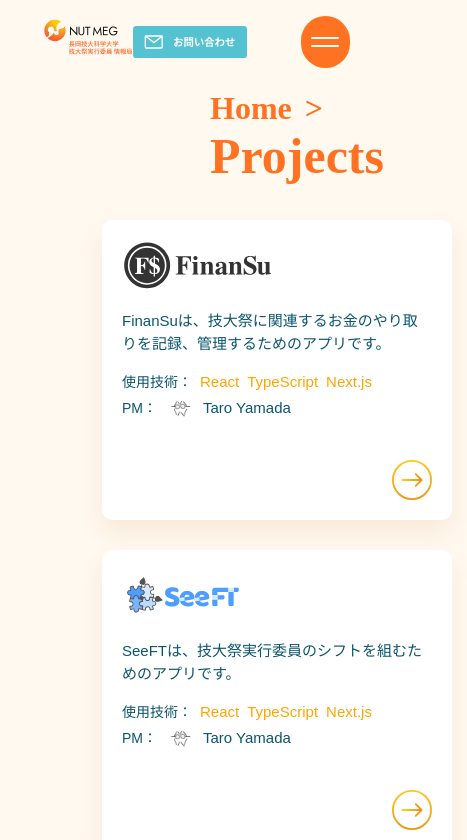
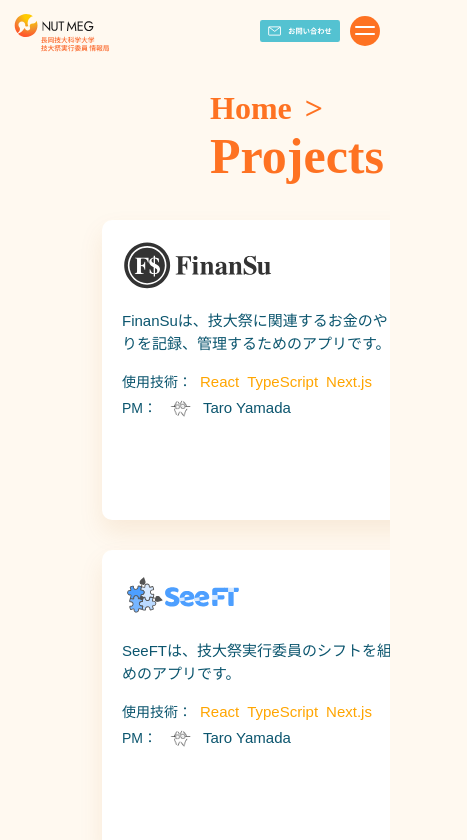
Before and after one commit to NUTFes/NUTMEG-new-blog, a Next.js app: page /projects in a window 390 px wide. Shown: the top 840 px of the page, 467 px wide, since content can reach past the window. Built offline with nearby package versions, Linux system fonts and the light colour scheme.

Commit message:
モバイル版レイアウトの追加/home

```diff
--- a/src/app/components/topbar.module.css
+++ b/src/app/components/topbar.module.css
@@ -1,43 +1,5 @@
-
-@media screen and (max-width: 768px) {
-
-  .topbar,
-  .hamburgerMenuTop {
-    box-sizing: border-box;
-    width: 100%;
-    padding: 16px 0px 0px 0px; /* 横の余白を減らす */
-    font-size: 16px;
-  }
-
-  .topbarRight {
-
-    width: 100%;
-    justify-content: space-between; /* ← 左右に広げる */
-    gap: 16px;
-
-
-  }
-
-  .hamburgerButton {
-    width: 44px;
-    height: 44px;
-  }
-
-  .menuPanel ul {
-    margin-left: 16px;
-    max-width: 90%;
-  }
-
-  .menuPanel a {
-    font-size: 32px;
-
-}
-  .icon {
-    width: 120px; /* もしくはもっと小さく */
-  }
-
-}
 .topbar {
+  box-sizing: border-box;
   margin: 0 auto;
   position: fixed;
   top: 0;
@@ -213,3 +175,81 @@
   position: absolute;
   left: -1.2em;
 } */
+
+
+
+
+@media screen and (max-width: 768px) {
+  .topbar {
+  box-sizing: border-box;
+  width: 100%;
+  max-width: 100vw; /* ← これ追加！ */
+  overflow-x: hidden; /* ← 念のため */
+  margin: 0 auto;
+  position: fixed;
+  top: 0;
+  left: 0;
+  padding: 10px 10px 0px 10px;
+  /* 上・右・下・左  */
+  display: flex;
+  justify-content: space-between;
+  /* align-items: center; */
+  z-index: 20;
+  transition: background-color 0.3s ease, color 0.3s ease, border-bottom 0.3s ease;
+  font-size: 20px;
+  }
+    .menuPanel ul {
+    margin-left: 16px;
+    max-width: 90%;
+    padding: 0;
+    list-style: none;
+  }
+
+  .menuPanel a {
+    font-size: 32px;
+    display: block;
+    padding: 8px 0;
+  }
+  .topbarRight {
+    display: flex;
+    align-items: center;
+    justify-content: flex-end;
+    gap: 10px; /* ← 間隔を最小限に */
+    flex-shrink: 0; /* ← 折りたたまない */
+    width: auto; /* ← 固定幅解除 */
+  }
+
+  .icon {
+    width: 100px; /* ← ロゴ小さめに */
+    height: auto;
+  }
+
+  .topbarRight .icon {
+    width: 80px; /* ← Contactボタン用、少し大きめ */
+    height: auto;
+  }
+
+  .hamburgerButton {
+    width: 30px;
+    height: 30px;
+    min-width: 30px;
+    min-height: 30px;
+    border-radius: 50%;
+    background-color: #FE7222;
+    display: flex;
+    flex-direction: column;
+    justify-content: center;
+    align-items: center;
+    gap: 5px;
+    cursor: pointer;
+    flex-shrink: 0;
+  }
+
+  .bar {
+    width: 20px;
+    height: 2px;
+    background-color: white;
+    border-radius: 2px;
+  }
+
+}
--- a/src/app/globals.css
+++ b/src/app/globals.css
@@ -1,4 +1,6 @@
 @import "tailwindcss";
+
+
 
 :root {
   --background: #FFF9F0;
@@ -46,3 +48,7 @@
     display: none;
   }
 }
+
+body, html {
+  overflow-x: hidden;
+}
--- a/src/app/page.tsx
+++ b/src/app/page.tsx
@@ -119,7 +119,9 @@
             />
 
             </div>
-
+              <p className={styles.BlogExplanation}>
+                NUTMEGでは、文書化して記録に残すことと、アウトプットの機会を目的として、定期的に学生がブログを投稿しています。
+              </p>
             <BlogList posts={posts.slice(0, 3)} />
             <div className={styles.BlogNavigationButtonBox}>
               <NavigationButton
```
Also changed, not shown: src/app/Home.module.css (+247 -0 lines), src/app/components/carousel.module.css (+28 -0 lines).
